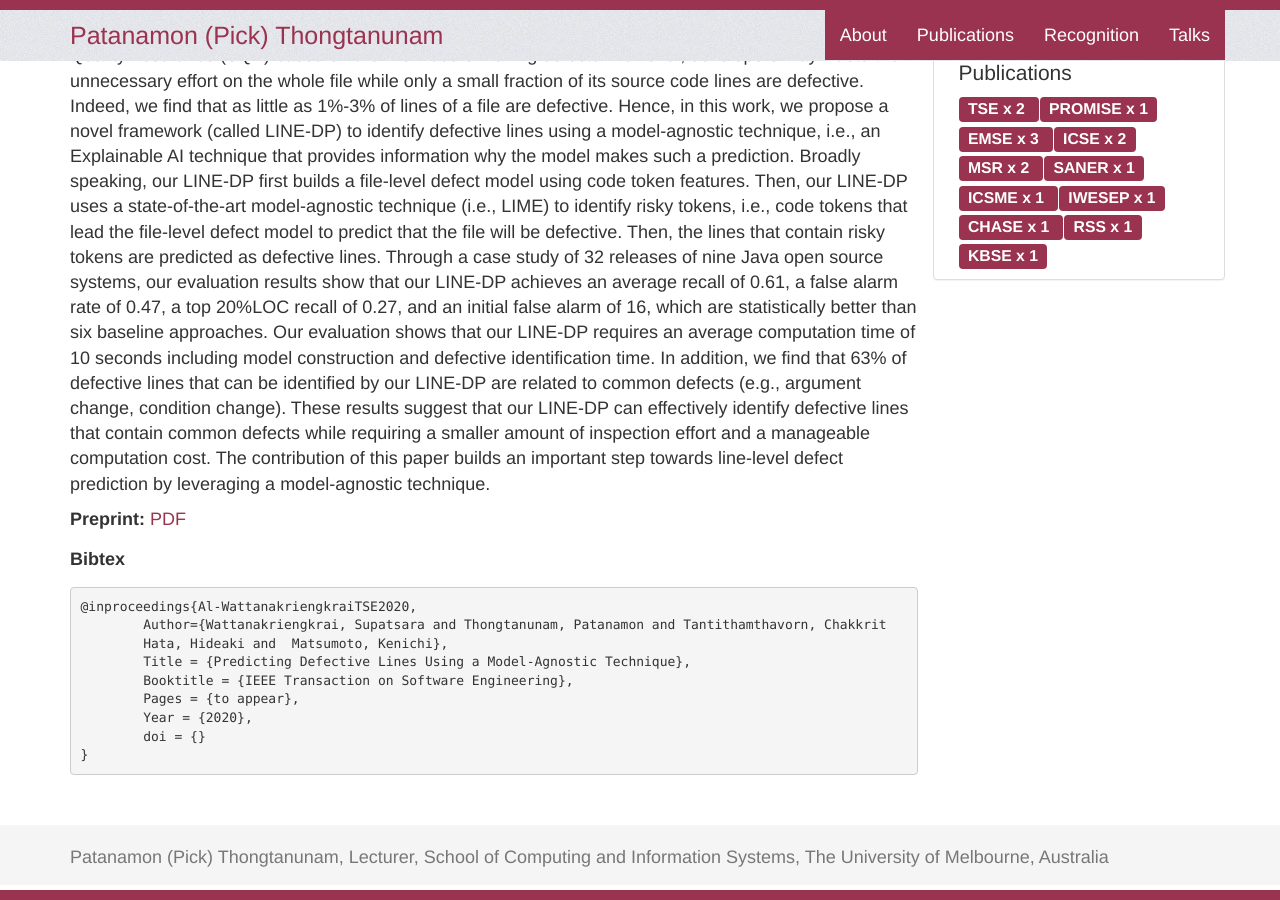
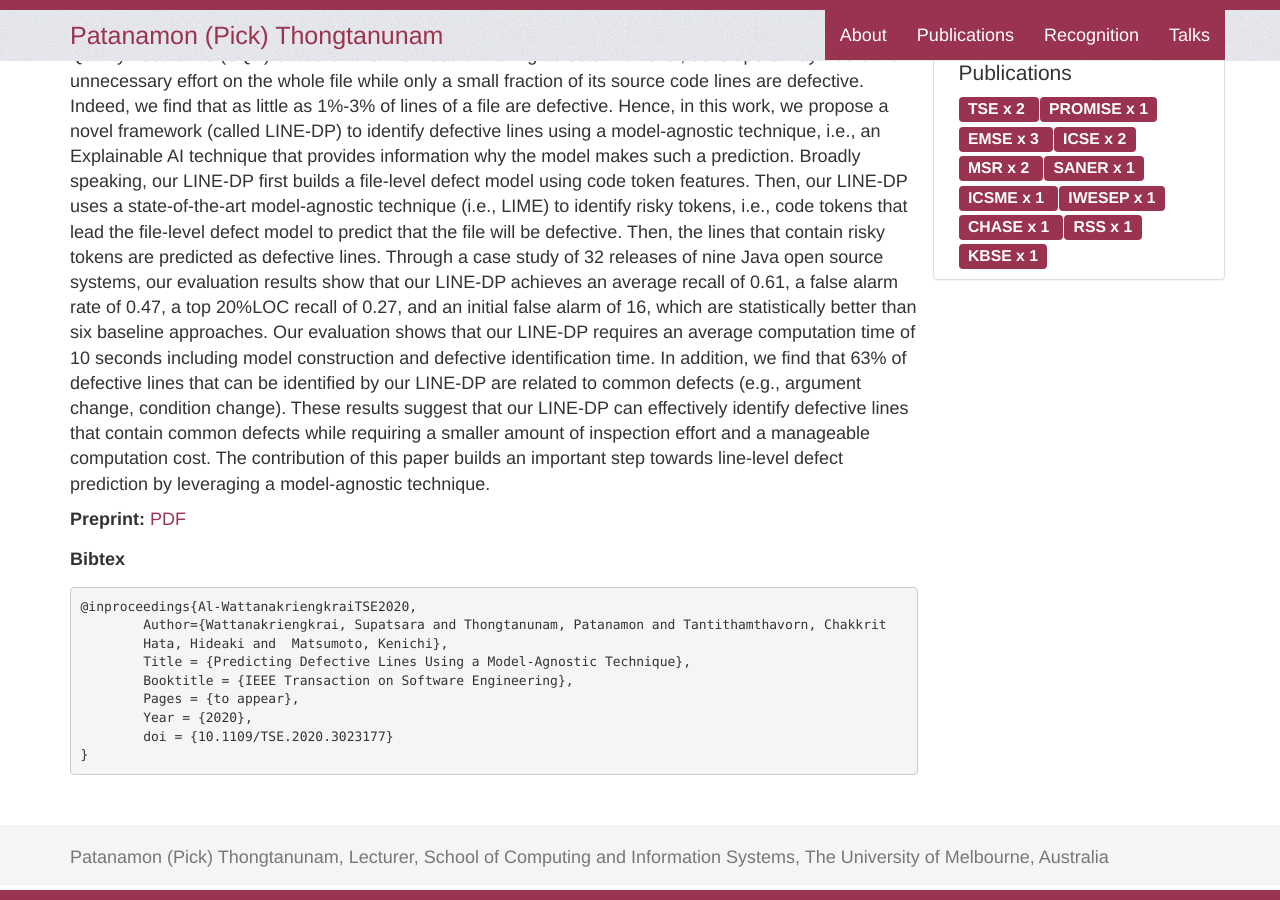
Before and after one commit to patanamon/patanamon.github.io, a Jekyll site: the page built from _papers/2020-09-04-predicting-defective-lines-using-a-model-agnostic-technique.md, in a window 1280 px wide and 900 px high, scrolled down 330 px. Built offline with Jekyll 4.4.1, drawn with Linux system fonts in a browser that asks for light colours; nearby versions of some CDN libraries; library files that are not in the unit come from our copies; comment, search, counter and statistics services are not loaded.

Commit message:
add DOI for Asia's TSE paper

```diff
--- a/_papers/2020-09-04-predicting-defective-lines-using-a-model-agnostic-technique.md
+++ b/_papers/2020-09-04-predicting-defective-lines-using-a-model-agnostic-technique.md
@@ -19,5 +19,5 @@ abstract: "Defect prediction models are proposed to help a team prioritize sourc
 	Booktitle = {IEEE Transaction on Software Engineering},
 	Pages = {to appear},
 	Year = {2020},
-	doi = {}
+	doi = {10.1109/TSE.2020.3023177}
 }
```
